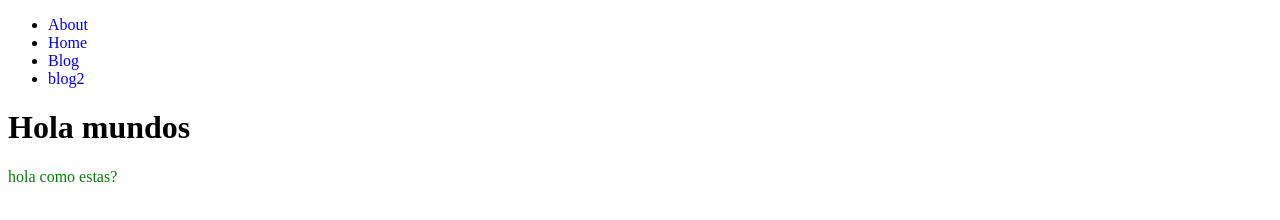
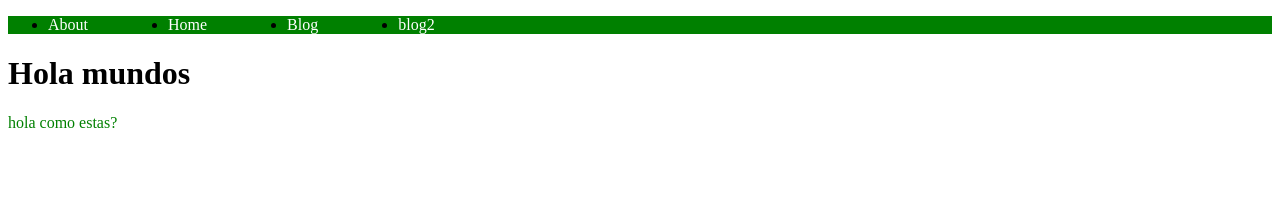
Before and after one commit to SCrenato22/hola-mundos, an Astro site: page / in a window 1280 px wide. Built offline with nearby package versions, Linux system fonts and the light colour scheme; Astro itself is replaced by a stand-in of ours.

Commit message:
change the background nav to green and the letters to white

```diff
--- a/src/pages/index.astro
+++ b/src/pages/index.astro
@@ -13,8 +13,8 @@
 	</head>
 	<body>
 		<nav>
-			<div class="nave">
-			<ul>
+			<div>
+			<ul class="nave">
 				<li><a href="#">About</a></li>
 				<li><a href="#">Home</a></li>
 				<li><a href="#">Blog</a></li>
@@ -22,8 +22,12 @@
 			</ul>
 		</div>
 		</nav>
-		<style> .nave {display:inline}
-         .nave a{text-decoration:none}
+		<style> .nave {display:flex;
+		gap:5rem;
+	text-decoration: none;
+background-color: green;}
+         .nave a{text-decoration:none;
+		color:white;}
 		</style>
 		<h1>Hola mundos</h1>
 		<p style="color:green">hola como estas?</p>
```
